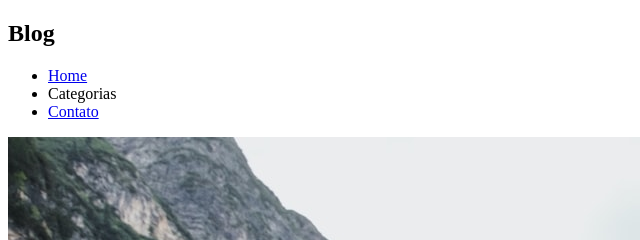
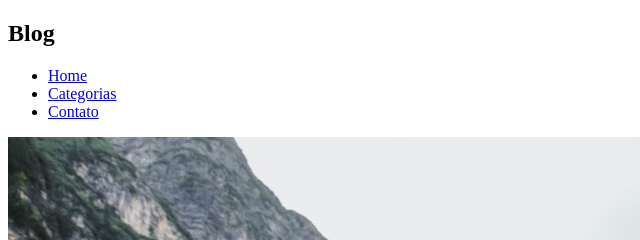
Before and after one commit to andreribeiro-dev/projeto-blog, a plain HTML site: page index.html in a window 1280 px wide. Shown: the top 240 px of the page, 0-640 px from the left. Drawn offline with Linux system fonts and the light colour scheme.

Commit message:
Update index.html

```diff
--- a/index.html
+++ b/index.html
@@ -13,7 +13,7 @@
                 <h2>Blog</h2>
                 <ul id="nav-links">
                     <li><a href="#">Home</a></li>
-                    <li><a href="#"></a>Categorias</li>
+                    <li><a href="#">Categorias</a></li>
                     <li><a href="#">Contato</a></li>
                 </ul>
             </div>
```
